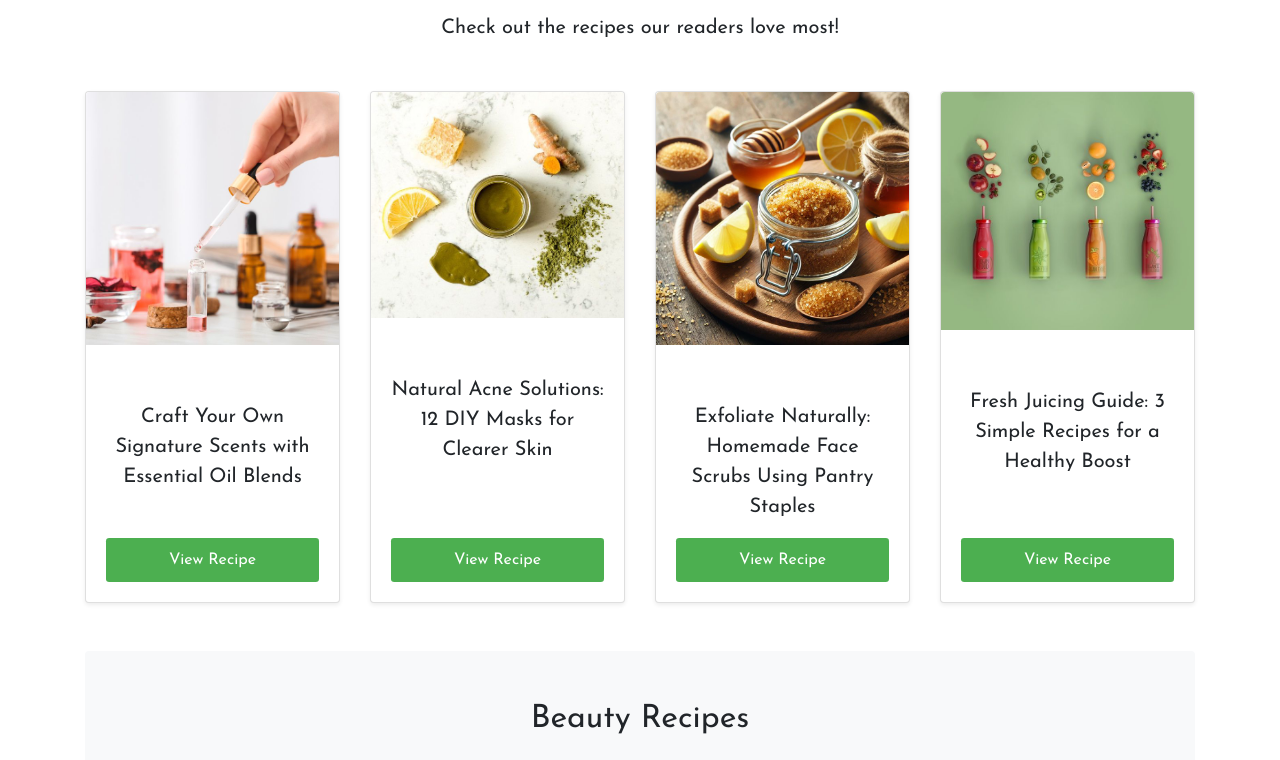
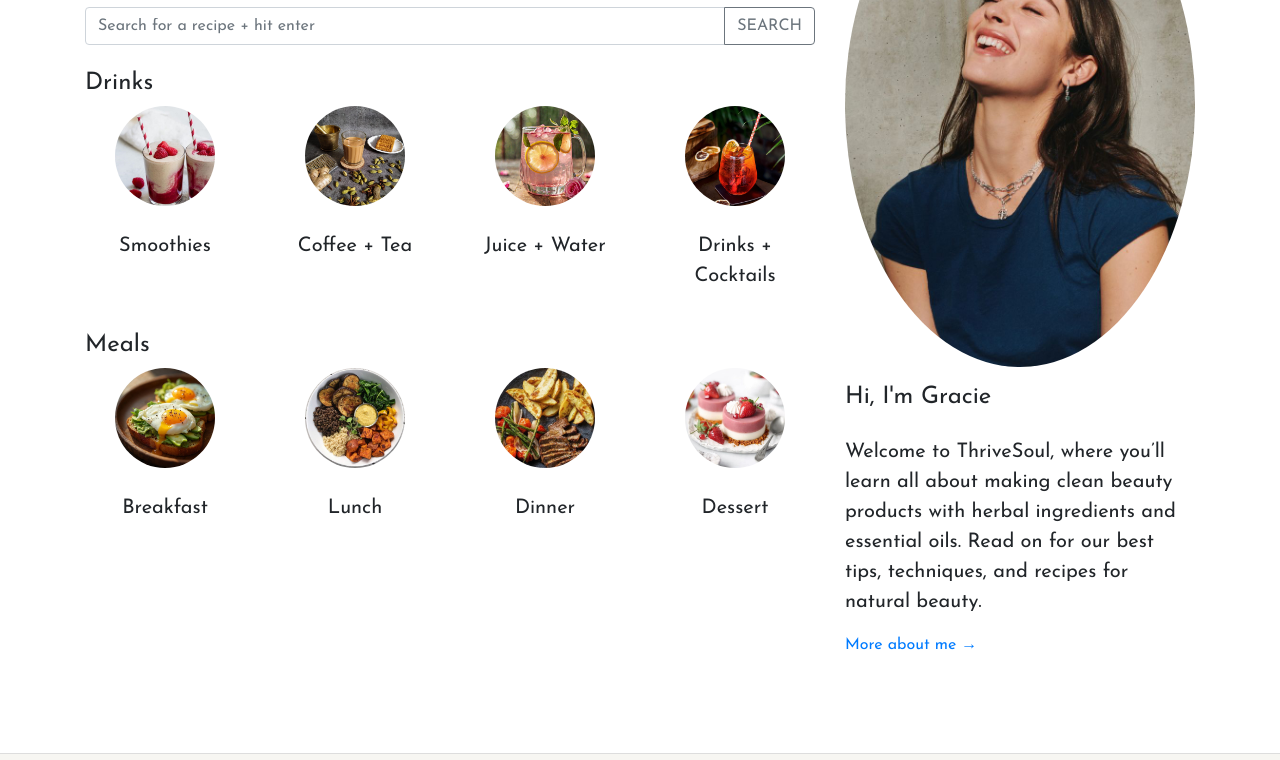
Before and after one commit to babaasplit/UAS-FRONT-END-PROGRAMMING, a website: page Web/index.html in a window 1280 px wide. Shown: the part 397-1157 px from the top of the page. Drawn offline with nearby package versions, Linux system fonts and the light colour scheme.

Commit message:
food page

```diff
--- a/Web/app.js
+++ b/Web/app.js
@@ -35,6 +35,25 @@ app.controller('MainController', function($scope) {
     { imgSrc: 'images/good3.jpg', description: 'Quinoa Salad - Packed with protein and fresh veggies.'},
     { imgSrc: 'images/good4.jpg', description: 'Dark Chocolate Energy Bites - A guilt-free sweet treat.'}
   ];
+
+  //FOOD PAGE
+  $scope.currentPage = 'food';
+
+  $scope.drinks = [
+    { name: 'Smoothies', image: 'images/smoothies.jpg' },
+    { name: 'Coffee + Tea', image: 'images/coffee.jpg' },
+    { name: 'Juice + Water', image: 'images/juice.jpg' },
+    { name: 'Drinks + Cocktails', image: 'images/cocktails.jpg' }
+  ];
+
+  $scope.meals = [
+    { name: 'Breakfast', image: 'images/breakfast.jpg' },
+    { name: 'Lunch', image: 'images/lunch.jpg' },
+    { name: 'Dinner', image: 'images/dinner.jpg' },
+    { name: 'Dessert', image: 'images/dessert.jpg' }
+  ];
+
+
 
     // Image About
     $scope.About1 = {
@@ -82,34 +101,6 @@ app.controller('MainController', function($scope) {
     $scope.isEditingBeauty = false;
   };
 
-  // CRUD logic for Food Recipes
-  $scope.foodItems = [];
-  $scope.isEditingFood = false;
-  $scope.addOrUpdateFood = function() {
-    if ($scope.isEditingFood) {
-      // Update existing food recipe
-      var index = $scope.foodItems.indexOf($scope.editingFood);
-      $scope.foodItems[index] = angular.copy($scope.foodItem);
-      $scope.isEditingFood = false;
-    } else {
-      // Add new food recipe
-      $scope.foodItems.push(angular.copy($scope.foodItem));
-    }
-    $scope.clearFoodForm();
-  };
-  $scope.deleteFood = function(item) {
-    var index = $scope.foodItems.indexOf(item);
-    $scope.foodItems.splice(index, 1);
-  };
-  $scope.editFood = function(item) {
-    $scope.isEditingFood = true;
-    $scope.editingFood = item;
-    $scope.foodItem = angular.copy(item);
-  };
-  $scope.clearFoodForm = function() {
-    $scope.foodItem = {};
-    $scope.isEditingFood = false;
-  };
 
   // Subscribe functionality
   $scope.showSubscribePopup = false;
--- a/Web/index.html
+++ b/Web/index.html
@@ -256,39 +256,48 @@
     </div>
   </div>
 
-  <!-- Page FOOD -->
+  <!-- Food Page Section -->
   <div ng-show="currentPage === 'food'" class="container py-5">
     <h2 class="text-center mb-5">Food Recipes</h2>
 
-    <!-- Add/Edit Food Form -->
-    <div class="row mb-4">
-      <div class="col-lg-6 mx-auto">
-        <form ng-submit="addOrUpdateFood()" class="form-inline d-flex">
-          <input type="text" ng-model="foodItem.name" class="form-control mb-2 mr-sm-2 flex-grow-1"
-            placeholder="Add a new food recipe" required />
-          <button type="submit" class="btn btn-primary mb-2">
-            {{ isEditingFood ? "Update" : "Add" }} Recipe
-          </button>
-        </form>
-      </div>
-    </div>
+    <div class="row">
+      <!-- Main Content -->
+      <div class="col-md-8">
+        <h3>Recipe Index</h3>
+        <p>Healthy eating has never been easier! With so many resources available, we now have the knowledge to create the perfect plate: quick and easy, nutritious and tasty, good for you and for the world around you.</p>
+        <div class="input-group mb-4">
+          <input type="text" class="form-control" placeholder="Search for a recipe + hit enter" ng-model="searchQuery">
+          <div class="input-group-append">
+            <button class="btn btn-outline-secondary" type="button">SEARCH</button>
+          </div>
+        </div>
 
-    <!-- Food Recipes Grid -->
-    <div class="row">
-      <div class="col-md-4 mb-4" ng-repeat="item in foodItems">
-        <div class="card">
-          <img ng-src="{{item.imgSrc}}" class="card-img-top" alt="Recipe Image" />
-          <div class="card-body">
-            <h5 class="card-title">{{ item.name }}</h5>
-            <button ng-click="viewRecipe(item)" class="btn btn-info btn-block mb-2">View Recipe</button>
-            <button ng-click="editFood(item)" class="btn btn-warning btn-sm float-left mr-2">Edit</button>
-            <button ng-click="deleteFood(item)" class="btn btn-danger btn-sm float-right">Delete</button>
+        <h4>Drinks</h4>
+        <div class="row category mb-4">
+          <div class="col-3 text-center" ng-repeat="drink in drinks">
+            <img ng-src="{{drink.image}}" alt="{{drink.name}}">
+            <p>{{drink.name}}</p>
+          </div>
+        </div>
+
+        <h4>Meals</h4>
+        <div class="row category">
+          <div class="col-3 text-center" ng-repeat="meal in meals">
+            <img ng-src="{{meal.image}}" alt="{{meal.name}}">
+            <p>{{meal.name}}</p>
           </div>
         </div>
       </div>
+
+      <!-- Sidebar -->
+      <div class="col-md-4 sidebar">
+        <img src="images/gracie.jpg" alt="Gracie" class="profile-pic mb-3">
+        <h4>Hi, I'm Gracie</h4>
+        <p>Welcome to ThriveSoul, where you’ll learn all about making clean beauty products with herbal ingredients and essential oils. Read on for our best tips, techniques, and recipes for natural beauty.</p>
+        <a href="#">More about me →</a>
+      </div>
     </div>
   </div>
-
 
   <!-- Page THERAPY-->
   <div ng-show="currentPage === 'therapy'" class="container">
--- a/Web/style.css
+++ b/Web/style.css
@@ -212,3 +212,14 @@ form .form-control:focus {
   color: #666;
   font-family: 'Josefin Sans', sans-serif;
 }
+
+.category img {
+  width: 100px;
+  height: 100px;
+  border-radius: 50%;
+  object-fit: cover;
+}
+.sidebar img {
+  width: 100%;
+  border-radius: 50%;
+}
```
Also changed, not shown: Web/images/breakfast.jpg (added), Web/images/cocktails.jpg (added), Web/images/coffee.jpg (added), Web/images/dessert.jpg (added), Web/images/dinner.jpg (added), Web/images/gracie.jpg (added), Web/images/juice.jpg (added), Web/images/lunch.jpg (added), Web/images/smoothies.jpg (added).
